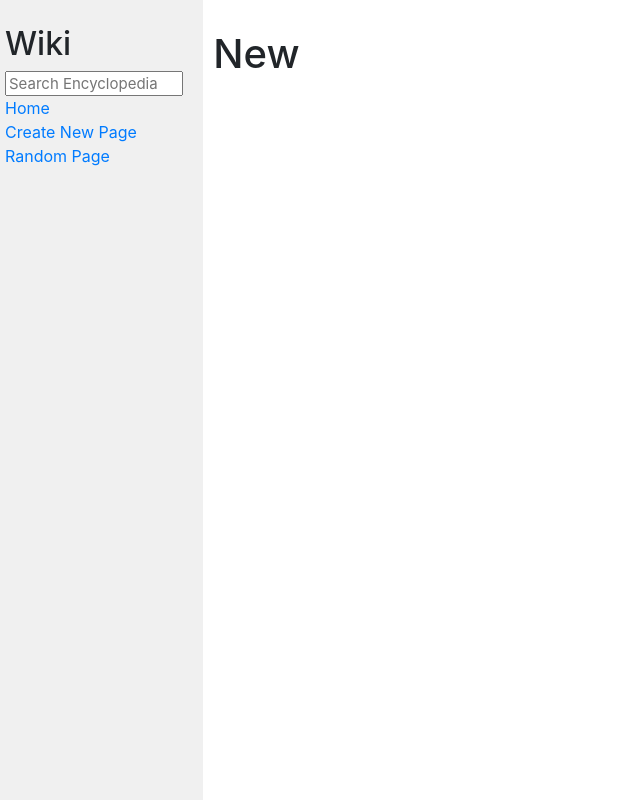
After one commit to alwaysontime/wiki, a Django app: page /wiki_new in a window 1280 px wide. The commit adds this page. Shown: the whole page, without its empty margins (0-640 px from the left). Run offline with Django 3.2, Linux system fonts and the light colour scheme; some libraries are stand-ins or nearby versions.

Commit message:
Adding pages

```diff
--- a/encyclopedia/templates/encyclopedia/index.html
+++ b/encyclopedia/templates/encyclopedia/index.html
@@ -9,7 +9,7 @@
 
     <ul>
         {% for entry in entries %}
-            <li>{{ entry }}</li>
+            <li><a href="{% url 'wiki_entry' %}">{{ entry }}</a></li>
         {% endfor %}
     </ul>
 
--- a/encyclopedia/templates/encyclopedia/layout.html
+++ b/encyclopedia/templates/encyclopedia/layout.html
@@ -19,10 +19,10 @@
                     <a href="{% url 'index' %}">Home</a>
                 </div>
                 <div>
-                    Create New Page
+                    <a href="{% url 'wiki_new' %}">Create New Page</a>
                 </div>
                 <div>
-                    Random Page
+                    <a href="{% url 'wiki_random' %}">Random Page</a>
                 </div>
                 {% block nav %}
                 {% endblock %}
--- /dev/null
+++ b/encyclopedia/templates/encyclopedia/wiki_new.html
@@ -0,0 +1,11 @@
+{% extends "encyclopedia/layout.html" %}
+
+{% block title %}
+    New
+{% endblock %}
+
+{% block body %}
+    <h1>New</h1>
+
+
+{% endblock %}
--- a/encyclopedia/urls.py
+++ b/encyclopedia/urls.py
@@ -3,5 +3,13 @@ from django.urls import path
 from . import views
 
 urlpatterns = [
-    path("", views.index, name="index")
+    # the first argument (route)
+    # route is blank for the index route
+    # the views.index argument calls the relevant function from encyclopedia\views.py
+    # the name argument can be called in html - e.g. see the layout.html menu
+    path("", views.index, name="index"),
+    path("wiki_entry", views.wiki_entry, name="wiki_entry"),
+    path("wiki_edit", views.wiki_edit, name="wiki_edit"),
+    path("wiki_new", views.wiki_new, name="wiki_new"),
+    path("wiki_random", views.wiki_random, name="wiki_random")
 ]
--- a/encyclopedia/views.py
+++ b/encyclopedia/views.py
@@ -2,8 +2,35 @@ from django.shortcuts import render
 
 from . import util
 
+#defines function 'index' that renders template encyclopedia/index.html
+#*requires arugment 'request' that for index will be blank
+#*returns function 'render'
+#*render takes request argument and renders the template argument
+#*render provides the context argument {} to the template
+#?{} is a dict of values, not sure how it is populated
+#*dict key calls the value which is a function from encyclopedia/util.py
 
 def index(request):
     return render(request, "encyclopedia/index.html", {
         "entries": util.list_entries()
     })
+
+def wiki_entry(request):
+    return render(request, "encyclopedia/wiki_entry.html", {
+
+    })
+
+def wiki_edit(request):
+    return render(request, "encyclopedia/wiki_edit.html", {
+
+    })
+
+def wiki_new(request):
+    return render(request, "encyclopedia/wiki_new.html", {
+
+    })
+
+def wiki_random(request):
+    return render(request, "encyclopedia/wiki_random.html", {
+
+    })
--- a/wiki/urls.py
+++ b/wiki/urls.py
@@ -18,5 +18,6 @@ from django.urls import include, path
 
 urlpatterns = [
     path('admin/', admin.site.urls),
+    # i think this only needs editing once (for our simple projects) to add path to appname.urls
     path('', include("encyclopedia.urls"))
 ]
```
Also changed, not shown: encyclopedia/templates/encyclopedia/wiki_edit.html (added, +11 -0 lines), encyclopedia/templates/encyclopedia/wiki_entry.html (added, +11 -0 lines), encyclopedia/templates/encyclopedia/wiki_random.html (added, +11 -0 lines).
